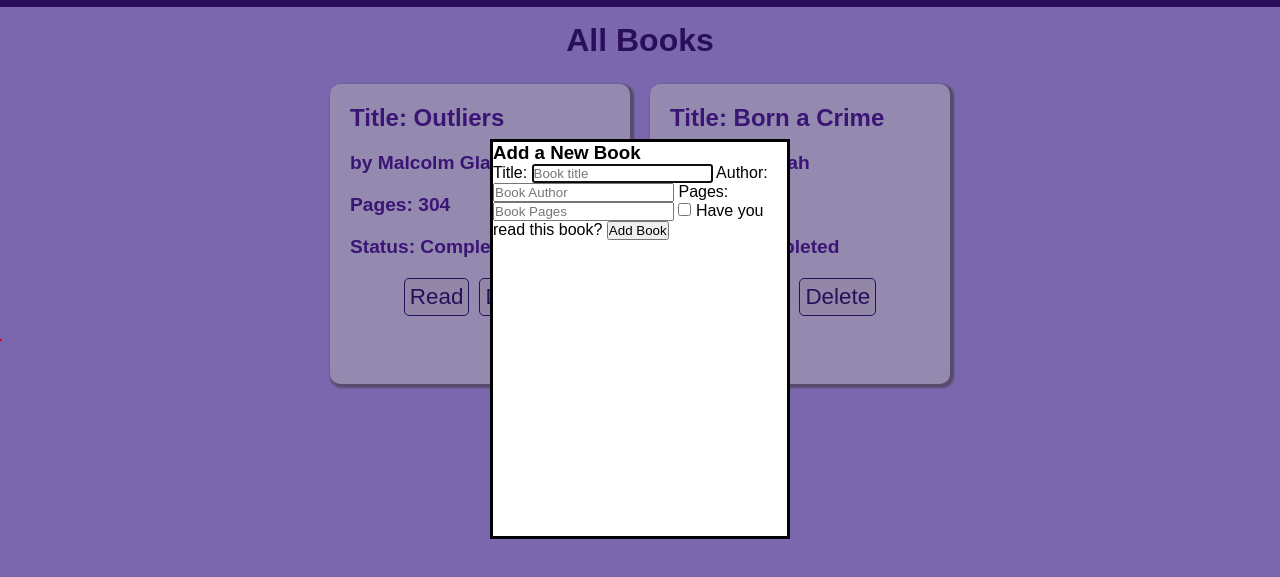
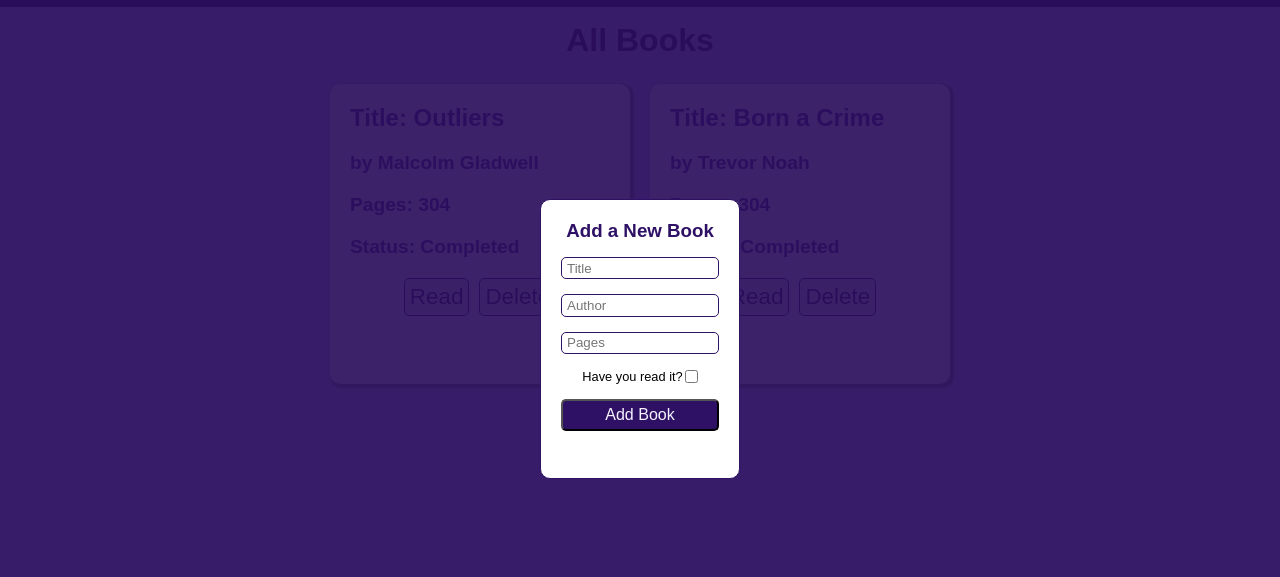
Before and after one commit to Zandarh/library, a plain HTML site: page index.html in a window 1280 px wide. Both pictures are taken after a click on the button 1250 px from the left and 33 px from the top of the page. Shown: the part 61-638 px from the top of the page. Drawn offline with Linux system fonts and the light colour scheme.

Commit message:
dialog form styled

```diff
--- a/index.html
+++ b/index.html
@@ -30,14 +30,13 @@
         <dialog id="myDialog" class="dialog">
             <form id="myForm" action="">
                 <h3 class="heading">Add a New Book</h3>
-                <label for="title">Title:</label>
-                <input id="bookTitle" type="text" name="title" placeholder="Book title" required>
-                <label for="author">Author:</label>
-                <input type="text" name="author" id="bookAuthor" placeholder="Book Author" required>
-                <label for="pages">Pages:</label>
-                <input type="number" name="pages" id="bookPages" placeholder="Book Pages" required>
-                <input type="checkbox" name="read" id="readOrNot">
-                <label for="read">Have you read this book?</label>
+                <input id="bookTitle" type="text" name="title" placeholder="Title" required>
+                <input type="text" name="author" id="bookAuthor" placeholder="Author" required>
+                <input type="number" name="pages" id="bookPages" placeholder="Pages" required>
+                <div class="check">
+                    <label for="read">Have you read it?</label>
+                    <input type="checkbox" name="read" id="readOrNot">
+                </div>
                 <button type="submit" id="dialogBtn" formmethod="dialog">Add Book</button>
             </form>
         </dialog>
--- a/style.css
+++ b/style.css
@@ -123,15 +123,17 @@ div.dailog-container{
     top: 50%;
     bottom: 50%;
     position: absolute;
-    border: 1px solid red;
-    background-color: black;
     z-index: 11;
+
 }
 .dialog{
     position: relative;
-    width: 300px;
+    width: 200px;
     margin: auto;
-    height: 400px;
+    height: 280px;
+    border-radius: 10px;
+    padding: 20px;
+    border: 1px solid var(--header-bg);
 
 }
 .overlay{
@@ -142,5 +144,46 @@ div.dailog-container{
     width: 100%;
     height: 100%;
     z-index: 10;
-    background-color: rgb(46, 15, 102, 0.4);
+    background-color: rgb(46, 15, 102, 0.899);
 }
+
+form{
+    display: flex;
+    flex-direction: column;
+    gap: 15px;
+
+}
+form > input[type=text],
+form > input[type=number]{
+    height: 1.4rem;
+    padding: 5px;
+    border: 1px solid var(--header-bg);
+    border-radius: 5px;
+    outline: none;
+}
+form > button{
+    padding: 5px;
+    font-size: 1rem;
+    background-color: var(--header-bg);
+    color: var(--heading-color);
+    border-radius: 5px;
+    cursor: pointer;
+}
+form > button:hover{
+    color: var(--header-bg);
+    border: 1px solid var(--header-bg);
+    background-color: transparent;
+}
+form > h3{
+    text-align: center;
+    color: var(--header-bg);
+}
+.check{
+    display: flex;
+    justify-content: center;
+    gap: 2px;
+}
+form .check > label{
+    font-size: 0.8rem;
+    text-align: center;
+}
```
